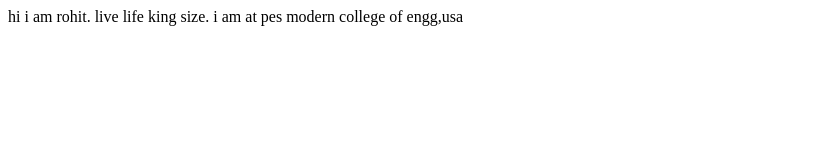
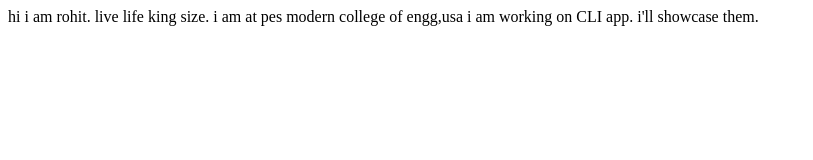
Before and after one commit to rohit4rsp/rohitpatil.com, a plain HTML site: page index.html in a window 1280 px wide. Shown: the whole page, without its empty margins (0-813 px from the left). Drawn offline with Linux system fonts and the light colour scheme.

Commit message:
update details of project

```diff
--- a/index.html
+++ b/index.html
@@ -9,5 +9,7 @@
 <body>
     hi i am rohit. live life king size.
     i am at pes modern college of engg,usa
+
+    i am working on CLI app. i'll showcase them.
 </body>
 </html>
```
